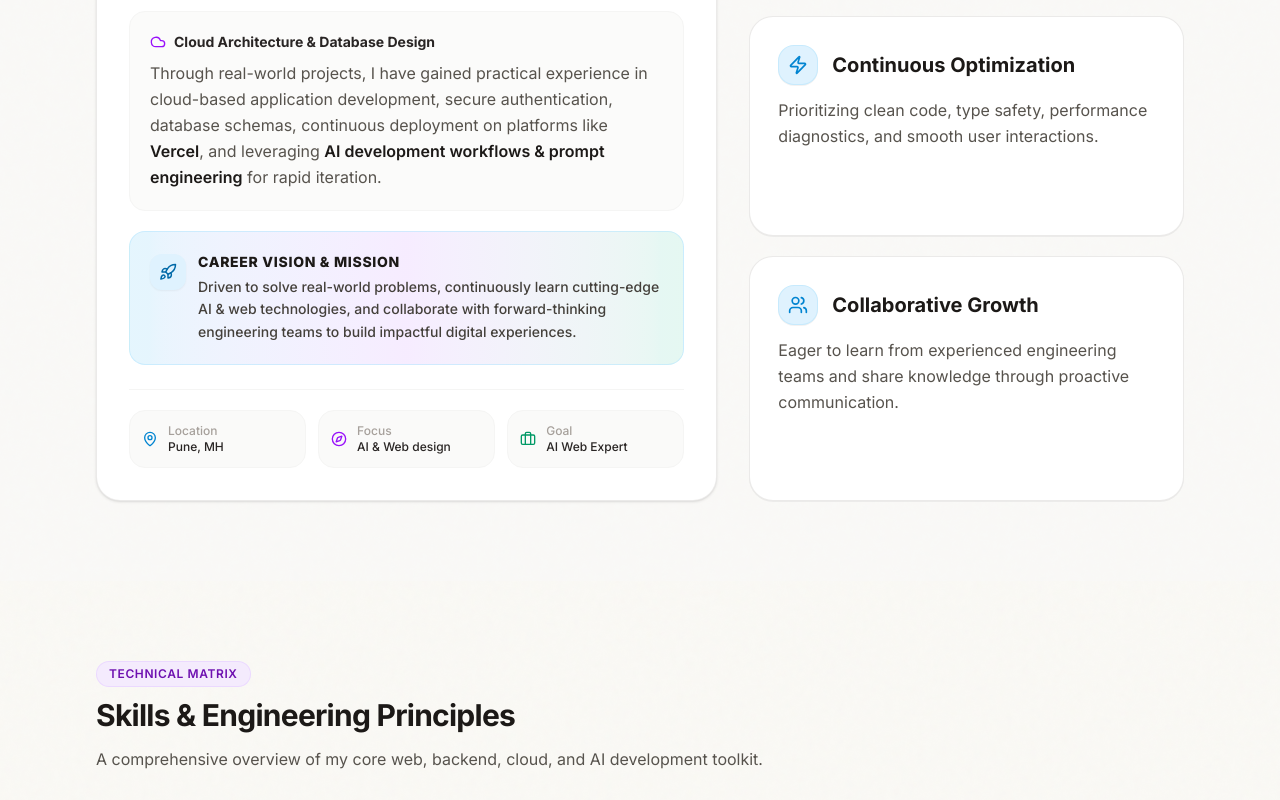
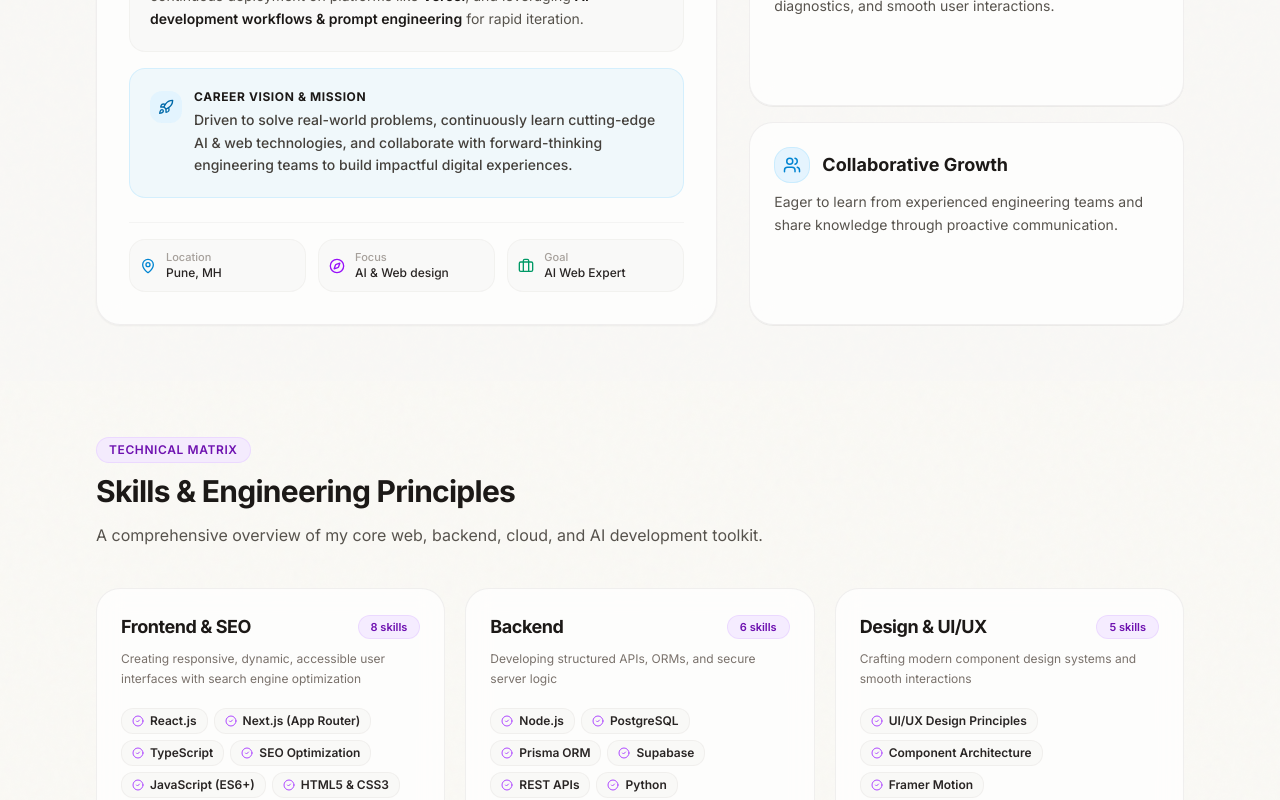
Before and after one commit to ShreeRanabhise/PortFolio, a Next.js app: page / in a window 1280 px wide. Shown: the part 1560-2360 px from the top of the page. Built offline with nearby package versions, Linux system fonts and the light colour scheme.

Commit message:
Trim excess vertical section padding and remove min-h-88vh hero gap

```diff
--- a/src/components/sections/About.tsx
+++ b/src/components/sections/About.tsx
@@ -15,7 +15,7 @@ const iconMap: Record<string, any> = {
 
 export function About() {
   return (
-    <section id="about" className="py-20 bg-stone-50/50 dark:bg-stone-900/30">
+    <section id="about" className="py-10 sm:py-14 bg-stone-100/30 dark:bg-stone-900/20">
       <div className="max-w-6xl mx-auto px-4 sm:px-6 lg:px-8">
         <SectionHeader
           badge="About Me"
@@ -24,19 +24,19 @@ export function About() {
           subtitle="A passionate developer driven by problem-solving, modern web craftsmanship, and intelligent AI user experiences."
         />
 
-        <div className="mt-12 grid grid-cols-1 lg:grid-cols-12 gap-8 items-stretch">
+        <div className="mt-8 sm:mt-10 grid grid-cols-1 lg:grid-cols-12 gap-8 items-stretch">
           {/* Main Story & Profile Card (7 cols) */}
           <motion.div
-            initial={{ opacity: 0, y: 20 }}
+            initial={{ opacity: 0, y: 16 }}
             whileInView={{ opacity: 1, y: 0 }}
-            viewport={{ once: true }}
+            viewport={{ once: true, margin: '-50px' }}
             transition={{ duration: 0.5 }}
-            className="lg:col-span-7 flex flex-col justify-between p-6 sm:p-8 rounded-3xl bg-white dark:bg-stone-900 border border-stone-200/80 dark:border-stone-800 shadow-sm"
+            className="lg:col-span-7 flex flex-col justify-between p-6 sm:p-8 rounded-3xl bg-white/70 dark:bg-stone-900/60 border border-stone-200/60 dark:border-white/[0.08] backdrop-blur-md shadow-xs"
           >
             {/* Header Profile Info */}
-            <div className="flex flex-col sm:flex-row items-start sm:items-center gap-5 pb-6 border-b border-stone-100 dark:border-stone-800">
+            <div className="flex flex-col sm:flex-row items-start sm:items-center gap-5 pb-6 border-b border-stone-200/40 dark:border-white/[0.06]">
               {/* Natural 3:4 Aspect Ratio Portrait Container */}
-              <div className="relative w-24 sm:w-28 aspect-[3/4] rounded-2xl overflow-hidden border border-stone-200 dark:border-stone-700 shadow-xs shrink-0 group">
+              <div className="relative w-24 sm:w-28 aspect-[3/4] rounded-2xl overflow-hidden border border-stone-200/50 dark:border-white/[0.08] shrink-0 group">
                 <Image
                   src="/images/shree-profile.jpg"
                   alt="Shree Ranabhise Profile Photo"
@@ -65,10 +65,10 @@ export function About() {
               </div>
             </div>
 
-            {/* Redesigned Background & Goal Section */}
-            <div className="py-6 space-y-5">
+            {/* Background & Goal Section */}
+            <div className="py-6 space-y-4">
               <div className="flex items-center justify-between">
-                <h4 className="text-lg font-bold text-stone-900 dark:text-stone-100 flex items-center gap-2">
+                <h4 className="text-base sm:text-lg font-bold text-stone-900 dark:text-stone-100 flex items-center gap-2">
                   <Compass className="w-4 h-4 text-sky-500" />
                   <span>My Background & Goal</span>
                 </h4>
@@ -78,34 +78,34 @@ export function About() {
               </div>
 
               {/* Story Paragraph 1: Full-Stack Expertise */}
-              <div className="p-4 sm:p-5 rounded-2xl bg-stone-50/80 dark:bg-stone-800/40 border border-stone-100 dark:border-stone-700/50 space-y-2">
+              <div className="p-4 sm:p-5 rounded-2xl bg-stone-100/50 dark:bg-stone-800/30 border border-stone-200/40 dark:border-white/[0.06] space-y-1.5">
                 <div className="flex items-center gap-2 text-xs sm:text-sm font-bold text-stone-800 dark:text-stone-200">
                   <Code className="w-4 h-4 text-sky-600 dark:text-sky-400" />
                   <span>Full-Stack Web Engineering</span>
                 </div>
-                <p className="text-sm sm:text-base text-stone-600 dark:text-stone-300 leading-relaxed font-normal">
+                <p className="text-xs sm:text-sm text-stone-600 dark:text-stone-300 leading-relaxed font-normal">
                   Passionate software developer with hands-on experience building AI-enhanced full-stack web applications using <strong className="font-semibold text-stone-900 dark:text-stone-100">Next.js, React, TypeScript, PostgreSQL, Prisma, Supabase, and Generative AI tools</strong>.
                 </p>
               </div>
 
               {/* Story Paragraph 2: Cloud & Production Deployment */}
-              <div className="p-4 sm:p-5 rounded-2xl bg-stone-50/80 dark:bg-stone-800/40 border border-stone-100 dark:border-stone-700/50 space-y-2">
+              <div className="p-4 sm:p-5 rounded-2xl bg-stone-100/50 dark:bg-stone-800/30 border border-stone-200/40 dark:border-white/[0.06] space-y-1.5">
                 <div className="flex items-center gap-2 text-xs sm:text-sm font-bold text-stone-800 dark:text-stone-200">
                   <Cloud className="w-4 h-4 text-purple-600 dark:text-purple-400" />
                   <span>Cloud Architecture & Database Design</span>
                 </div>
-                <p className="text-sm sm:text-base text-stone-600 dark:text-stone-300 leading-relaxed font-normal">
+                <p className="text-xs sm:text-sm text-stone-600 dark:text-stone-300 leading-relaxed font-normal">
                   Through real-world projects, I have gained practical experience in cloud-based application development, secure authentication, database schemas, continuous deployment on platforms like <strong className="font-semibold text-stone-900 dark:text-stone-100">Vercel</strong>, and leveraging <strong className="font-semibold text-stone-900 dark:text-stone-100">AI development workflows & prompt engineering</strong> for rapid iteration.
                 </p>
               </div>
 
               {/* Featured Goal & Aspiration Callout Box */}
-              <div className="p-4 sm:p-5 rounded-2xl bg-gradient-to-r from-sky-500/10 via-purple-500/10 to-emerald-500/10 border border-sky-200/60 dark:border-sky-800/50 flex items-start gap-3">
-                <div className="w-9 h-9 rounded-xl bg-sky-100 dark:bg-sky-950 text-sky-700 dark:text-sky-300 flex items-center justify-center shrink-0 mt-0.5 shadow-xs">
-                  <Rocket className="w-4.5 h-4.5" />
+              <div className="p-4 sm:p-5 rounded-2xl bg-sky-500/5 dark:bg-sky-500/10 border border-sky-200/50 dark:border-sky-800/40 flex items-start gap-3">
+                <div className="w-8 h-8 rounded-xl bg-sky-100/80 dark:bg-sky-950/80 text-sky-700 dark:text-sky-300 flex items-center justify-center shrink-0 mt-0.5">
+                  <Rocket className="w-4 h-4" />
                 </div>
                 <div className="space-y-1">
-                  <h5 className="text-xs sm:text-sm font-extrabold uppercase tracking-wider text-stone-900 dark:text-stone-100">
+                  <h5 className="text-xs font-bold uppercase tracking-wider text-stone-900 dark:text-stone-100">
                     Career Vision & Mission
                   </h5>
                   <p className="text-xs sm:text-sm text-stone-700 dark:text-stone-300 leading-relaxed font-medium">
@@ -116,28 +116,28 @@ export function About() {
             </div>
 
             {/* Quick Status Pill grid */}
-            <div className="pt-5 border-t border-stone-100 dark:border-stone-800 grid grid-cols-1 sm:grid-cols-3 gap-3 text-xs">
-              <div className="flex items-center gap-2.5 p-3 rounded-2xl bg-stone-50 dark:bg-stone-800/50 border border-stone-100 dark:border-stone-700/50">
+            <div className="pt-4 border-t border-stone-200/40 dark:border-white/[0.06] grid grid-cols-1 sm:grid-cols-3 gap-3 text-xs">
+              <div className="flex items-center gap-2.5 p-2.5 rounded-2xl bg-stone-100/50 dark:bg-stone-800/40 border border-stone-200/40 dark:border-white/[0.06]">
                 <MapPin className="w-4 h-4 text-sky-600 dark:text-sky-400 shrink-0" />
                 <div>
-                  <span className="block text-stone-400 dark:text-stone-500 font-medium">Location</span>
-                  <span className="font-medium text-stone-800 dark:text-stone-200">Pune, MH</span>
+                  <span className="block text-stone-400 dark:text-stone-500 font-medium text-[11px]">Location</span>
+                  <span className="font-medium text-stone-800 dark:text-stone-200 text-xs">Pune, MH</span>
                 </div>
               </div>
 
-              <div className="flex items-center gap-2.5 p-3 rounded-2xl bg-stone-50 dark:bg-stone-800/50 border border-stone-100 dark:border-stone-700/50">
+              <div className="flex items-center gap-2.5 p-2.5 rounded-2xl bg-stone-100/50 dark:bg-stone-800/40 border border-stone-200/40 dark:border-white/[0.06]">
                 <Compass className="w-4 h-4 text-purple-600 dark:text-purple-400 shrink-0" />
                 <div>
-                  <span className="block text-stone-400 dark:text-stone-500 font-medium">Focus</span>
-                  <span className="font-medium text-stone-800 dark:text-stone-200">AI & Web design</span>
+                  <span className="block text-stone-400 dark:text-stone-500 font-medium text-[11px]">Focus</span>
+                  <span className="font-medium text-stone-800 dark:text-stone-200 text-xs">AI & Web design</span>
                 </div>
               </div>
 
-              <div className="flex items-center gap-2.5 p-3 rounded-2xl bg-stone-50 dark:bg-stone-800/50 border border-stone-100 dark:border-stone-700/50">
+              <div className="flex items-center gap-2.5 p-2.5 rounded-2xl bg-stone-100/50 dark:bg-stone-800/40 border border-stone-200/40 dark:border-white/[0.06]">
                 <Briefcase className="w-4 h-4 text-emerald-600 dark:text-emerald-400 shrink-0" />
                 <div>
-                  <span className="block text-stone-400 dark:text-stone-500 font-medium">Goal</span>
-                  <span className="font-medium text-stone-800 dark:text-stone-200">AI Web Expert</span>
+                  <span className="block text-stone-400 dark:text-stone-500 font-medium text-[11px]">Goal</span>
+                  <span className="font-medium text-stone-800 dark:text-stone-200 text-xs">AI Web Expert</span>
                 </div>
               </div>
             </div>
@@ -145,28 +145,28 @@ export function About() {
 
           {/* Key Values Grid (5 cols) */}
           <motion.div
-            initial={{ opacity: 0, y: 20 }}
+            initial={{ opacity: 0, y: 16 }}
             whileInView={{ opacity: 1, y: 0 }}
-            viewport={{ once: true }}
-            transition={{ duration: 0.5, delay: 0.15 }}
-            className="lg:col-span-5 grid grid-cols-1 gap-5 justify-between"
+            viewport={{ once: true, margin: '-50px' }}
+            transition={{ duration: 0.5, delay: 0.1 }}
+            className="lg:col-span-5 grid grid-cols-1 gap-4 justify-between"
           >
             {personalInfo.keyValues.map((val) => {
               const IconComponent = iconMap[val.iconName] || Server;
               return (
                 <div
                   key={val.title}
-                  className="p-6 sm:p-7 rounded-3xl bg-white dark:bg-stone-900 border border-stone-200/80 dark:border-stone-800 shadow-2xs hover:border-sky-300 dark:hover:border-sky-800/80 transition-all space-y-3"
+                  className="p-6 rounded-3xl bg-white/70 dark:bg-stone-900/60 border border-stone-200/60 dark:border-white/[0.08] backdrop-blur-md shadow-2xs hover:-translate-y-0.5 hover:border-sky-300 dark:hover:border-sky-800/60 transition-all duration-200 space-y-2"
                 >
-                  <div className="flex items-center gap-3.5">
-                    <div className="w-10 h-10 rounded-2xl bg-sky-100 dark:bg-sky-950/70 border border-sky-200/60 dark:border-sky-800/60 flex items-center justify-center text-sky-600 dark:text-sky-400 shrink-0 shadow-2xs">
-                      <IconComponent className="w-5 h-5" />
+                  <div className="flex items-center gap-3">
+                    <div className="w-9 h-9 rounded-2xl bg-sky-100/80 dark:bg-sky-950/60 border border-sky-200/60 dark:border-sky-800/60 flex items-center justify-center text-sky-600 dark:text-sky-400 shrink-0">
+                      <IconComponent className="w-4.5 h-4.5" />
                     </div>
-                    <h4 className="font-bold text-lg sm:text-xl text-stone-900 dark:text-stone-100">
+                    <h4 className="font-bold text-base sm:text-lg text-stone-900 dark:text-stone-100">
                       {val.title}
                     </h4>
                   </div>
-                  <p className="text-sm sm:text-base text-stone-600 dark:text-stone-300 leading-relaxed font-normal">
+                  <p className="text-xs sm:text-sm text-stone-600 dark:text-stone-300 leading-relaxed font-normal">
                     {val.description}
                   </p>
                 </div>
--- a/src/components/sections/ContactSection.tsx
+++ b/src/components/sections/ContactSection.tsx
@@ -50,7 +50,7 @@ export function ContactSection() {
   };
 
   return (
-    <section id="contact" className="py-20 bg-stone-100/30 dark:bg-stone-900/20">
+    <section id="contact" className="py-10 sm:py-14 bg-stone-100/30 dark:bg-stone-900/20">
       <div className="max-w-6xl mx-auto px-4 sm:px-6 lg:px-8">
         <SectionHeader
           badge="Get In Touch"
@@ -59,7 +59,7 @@ export function ContactSection() {
           subtitle="Open for Cloud Architecture & Full-Stack Web Development roles, full-time engineering positions, and collaborative projects."
         />
 
-        <div className="mt-12 grid grid-cols-1 lg:grid-cols-12 gap-8 items-stretch">
+        <div className="mt-8 sm:mt-10 grid grid-cols-1 lg:grid-cols-12 gap-8 items-stretch">
           {/* Contact Details & Links (6 cols) */}
           <motion.div
             initial={{ opacity: 0, y: 16 }}
--- a/src/components/sections/Hero.tsx
+++ b/src/components/sections/Hero.tsx
@@ -8,7 +8,7 @@ import { personalInfo } from '@/data/portfolioData';
 
 export function Hero() {
   return (
-    <section className="relative min-h-[88vh] pt-28 pb-16 flex items-center justify-center overflow-hidden">
+    <section className="relative pt-20 sm:pt-24 pb-6 sm:pb-10 flex items-center justify-center overflow-hidden">
       {/* Imperceptible Ambient Color Blooms */}
       <div className="absolute inset-0 pointer-events-none overflow-hidden">
         <div className="absolute -top-28 -left-20 w-[26rem] h-[26rem] rounded-full bg-sky-200/30 dark:bg-sky-900/15 blur-3xl" />
--- a/src/components/sections/ProjectsSection.tsx
+++ b/src/components/sections/ProjectsSection.tsx
@@ -7,7 +7,7 @@ import { projects } from '@/data/portfolioData';
 
 export function ProjectsSection() {
   return (
-    <section id="projects" className="py-20 bg-stone-50/40 dark:bg-stone-900/20">
+    <section id="projects" className="py-10 sm:py-14 bg-stone-100/30 dark:bg-stone-900/20">
       <div className="max-w-6xl mx-auto px-4 sm:px-6 lg:px-8">
         <SectionHeader
           badge="Portfolio Work"
--- a/src/components/sections/Skills.tsx
+++ b/src/components/sections/Skills.tsx
@@ -15,7 +15,7 @@ const howIconMap: Record<string, any> = {
 
 export function Skills() {
   return (
-    <section id="skills" className="py-16 sm:py-20">
+    <section id="skills" className="py-10 sm:py-14">
       <div className="max-w-6xl mx-auto px-4 sm:px-6 lg:px-8">
         <SectionHeader
           badge="Technical Matrix"
@@ -24,52 +24,54 @@ export function Skills() {
           subtitle="A comprehensive overview of my core web, backend, cloud, and AI development toolkit."
         />
 
-        {/* Tight, Space-Optimized Skills Cards Grid */}
-        <div className="mt-8 grid grid-cols-1 md:grid-cols-2 lg:grid-cols-3 gap-5 items-start">
+        {/* Tight, Space-Optimized Skills Cards Grid with Aligned Heights */}
+        <div className="mt-10 grid grid-cols-1 md:grid-cols-2 lg:grid-cols-3 gap-5 items-stretch">
           {skillCategories.map((catGroup, idx) => (
             <motion.div
               key={catGroup.category}
-              initial={{ opacity: 0, y: 15 }}
+              initial={{ opacity: 0, y: 16 }}
               whileInView={{ opacity: 1, y: 0 }}
-              viewport={{ once: true }}
+              viewport={{ once: true, margin: '-50px' }}
               transition={{ duration: 0.4, delay: idx * 0.05 }}
-              className="p-5 sm:p-6 rounded-3xl bg-white dark:bg-stone-900 border border-stone-200/80 dark:border-stone-800 shadow-2xs hover:border-purple-300 dark:hover:border-purple-800/60 transition-all"
+              className="p-6 rounded-3xl bg-white/70 dark:bg-stone-900/60 border border-stone-200/60 dark:border-white/[0.08] backdrop-blur-md shadow-2xs hover:border-purple-300/80 dark:hover:border-purple-800/60 transition-all duration-200 flex flex-col justify-between"
             >
+              <div>
                 <div className="flex items-center justify-between gap-3 mb-2">
-                <h3 className="text-lg sm:text-xl font-bold text-stone-900 dark:text-stone-100">
+                  <h3 className="text-base sm:text-lg font-bold text-stone-900 dark:text-stone-100 tracking-tight">
                     {catGroup.category}
                   </h3>
-                <Badge variant="lavender" className="px-2.5 py-0.5 text-xs font-semibold whitespace-nowrap shrink-0">
+                  <Badge variant="lavender" className="px-2 py-0.5 text-[11px] font-semibold whitespace-nowrap shrink-0">
                     {catGroup.skills.length} skills
                   </Badge>
                 </div>
 
-              <p className="text-xs sm:text-sm text-stone-500 dark:text-stone-400 mb-4 leading-relaxed">
+                <p className="text-xs text-stone-500 dark:text-stone-400 mb-4 leading-relaxed font-normal">
                   {catGroup.description}
                 </p>
 
-              <div className="flex flex-wrap gap-2">
+                <div className="flex flex-wrap gap-1.5 pt-1">
                   {catGroup.skills.map((skill) => (
                     <span
                       key={skill.name}
-                    className="inline-flex items-center gap-1.5 px-3 py-1.5 rounded-xl bg-stone-50 dark:bg-stone-800/70 border border-stone-200/70 dark:border-stone-700/60 text-xs sm:text-sm font-semibold text-stone-800 dark:text-stone-200 hover:bg-stone-100 dark:hover:bg-stone-700 transition-colors"
+                      className="inline-flex items-center gap-1.5 px-2.5 py-1 rounded-xl bg-stone-100/60 dark:bg-stone-800/50 border border-stone-200/50 dark:border-white/[0.06] text-xs font-semibold text-stone-800 dark:text-stone-200 hover:bg-stone-200/60 dark:hover:bg-stone-700/60 transition-colors"
                     >
-                    <CheckCircle2 className="w-3.5 h-3.5 text-purple-500 shrink-0" />
+                      <CheckCircle2 className="w-3 h-3 text-purple-500 shrink-0" />
                       {skill.name}
                     </span>
                   ))}
+                </div>
               </div>
             </motion.div>
           ))}
         </div>
 
-        {/* Compact, Integrated "How I Work" Engineering Principles */}
-        <div className="mt-12 pt-10 border-t border-stone-200/70 dark:border-stone-800 space-y-6">
+        {/* Compact "How I Work" Engineering Principles */}
+        <div className="mt-14 pt-10 border-t border-stone-200/40 dark:border-white/[0.06] space-y-6">
           <div className="flex flex-col sm:flex-row sm:items-center justify-between gap-2">
-            <h3 className="text-xl sm:text-2xl font-bold text-stone-900 dark:text-stone-100">
+            <h3 className="text-xl sm:text-2xl font-bold text-stone-900 dark:text-stone-100 tracking-tight">
               How I Work
             </h3>
-            <p className="text-xs sm:text-sm text-stone-500 dark:text-stone-400">
+            <p className="text-xs sm:text-sm text-stone-500 dark:text-stone-400 font-normal">
               Core engineering methodology focused on code quality, security, and search visibility.
             </p>
           </div>
@@ -78,30 +80,30 @@ export function Skills() {
             {howIWork.map((item, index) => {
               const IconComp = howIconMap[item.icon] || CheckCircle2;
               const accentStyles = [
-                'bg-purple-100 dark:bg-purple-950/80 text-purple-700 dark:text-purple-300 border-purple-200/60 dark:border-purple-800/60',
-                'bg-emerald-100 dark:bg-emerald-950/80 text-emerald-700 dark:text-emerald-300 border-emerald-200/60 dark:border-emerald-800/60',
-                'bg-sky-100 dark:bg-sky-950/80 text-sky-700 dark:text-sky-300 border-sky-200/60 dark:border-sky-800/60',
-                'bg-amber-100 dark:bg-amber-950/80 text-amber-700 dark:text-amber-300 border-amber-200/60 dark:border-amber-800/60',
+                'bg-purple-100/80 dark:bg-purple-950/60 text-purple-700 dark:text-purple-300 border-purple-200/60 dark:border-purple-800/60',
+                'bg-emerald-100/80 dark:bg-emerald-950/60 text-emerald-700 dark:text-emerald-300 border-emerald-200/60 dark:border-emerald-800/60',
+                'bg-sky-100/80 dark:bg-sky-950/60 text-sky-700 dark:text-sky-300 border-sky-200/60 dark:border-sky-800/60',
+                'bg-amber-100/80 dark:bg-amber-950/60 text-amber-700 dark:text-amber-300 border-amber-200/60 dark:border-amber-800/60',
               ];
               const accentStyle = accentStyles[index % accentStyles.length];
 
               return (
                 <motion.div
                   key={item.title}
-                  initial={{ opacity: 0, y: 15 }}
+                  initial={{ opacity: 0, y: 16 }}
                   whileInView={{ opacity: 1, y: 0 }}
-                  viewport={{ once: true }}
-                  transition={{ duration: 0.4, delay: index * 0.06 }}
-                  className="p-5 rounded-2xl bg-white dark:bg-stone-900 border border-stone-200/80 dark:border-stone-800 shadow-2xs hover:border-stone-300 dark:hover:border-stone-700 transition-all duration-300 flex flex-col justify-between space-y-3 group"
+                  viewport={{ once: true, margin: '-50px' }}
+                  transition={{ duration: 0.4, delay: index * 0.05 }}
+                  className="p-5 rounded-2xl bg-white/70 dark:bg-stone-900/60 border border-stone-200/60 dark:border-white/[0.08] backdrop-blur-md shadow-2xs hover:-translate-y-0.5 transition-all duration-200 flex flex-col justify-between space-y-2 group"
                 >
                   <div>
-                    <div className={`w-9 h-9 rounded-xl border flex items-center justify-center mb-3 shadow-2xs group-hover:scale-110 transition-transform ${accentStyle}`}>
-                      <IconComp className="w-4.5 h-4.5" />
+                    <div className={`w-8 h-8 rounded-xl border flex items-center justify-center mb-2.5 shadow-2xs ${accentStyle}`}>
+                      <IconComp className="w-4 h-4" />
                     </div>
-                    <h4 className="font-bold text-sm sm:text-base text-stone-900 dark:text-stone-100 mb-1.5 group-hover:text-sky-600 dark:group-hover:text-sky-400 transition-colors">
+                    <h4 className="font-bold text-sm text-stone-900 dark:text-stone-100 mb-1">
                       {item.title}
                     </h4>
-                    <p className="text-xs sm:text-sm text-stone-600 dark:text-stone-400 leading-relaxed font-normal">
+                    <p className="text-xs text-stone-600 dark:text-stone-400 leading-relaxed font-normal">
                       {item.description}
                     </p>
                   </div>
```
Also changed, not shown: src/components/sections/ExperienceTimeline.tsx (+66 -66 lines). Lines whose indentation alone changed are shown as unchanged.
